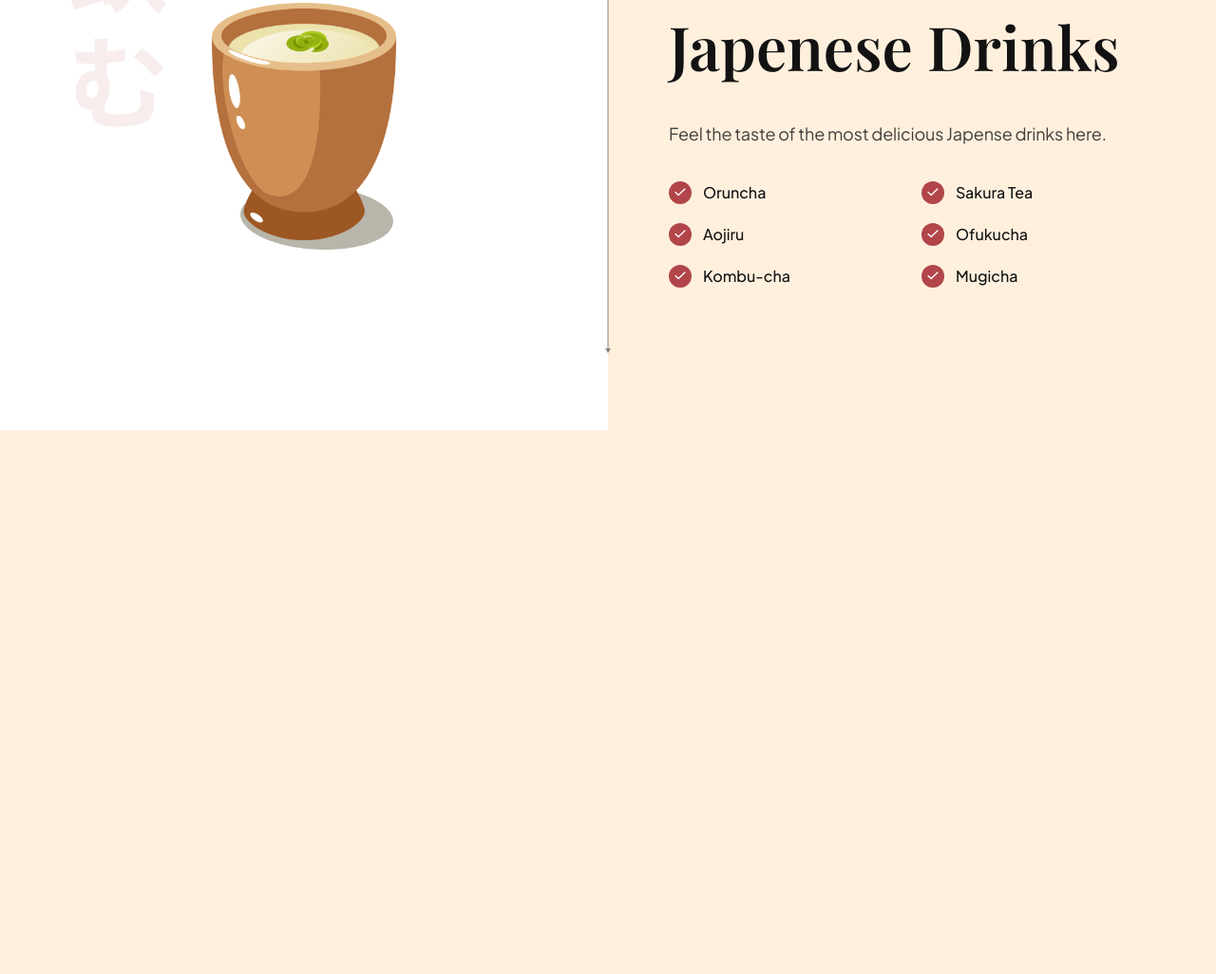
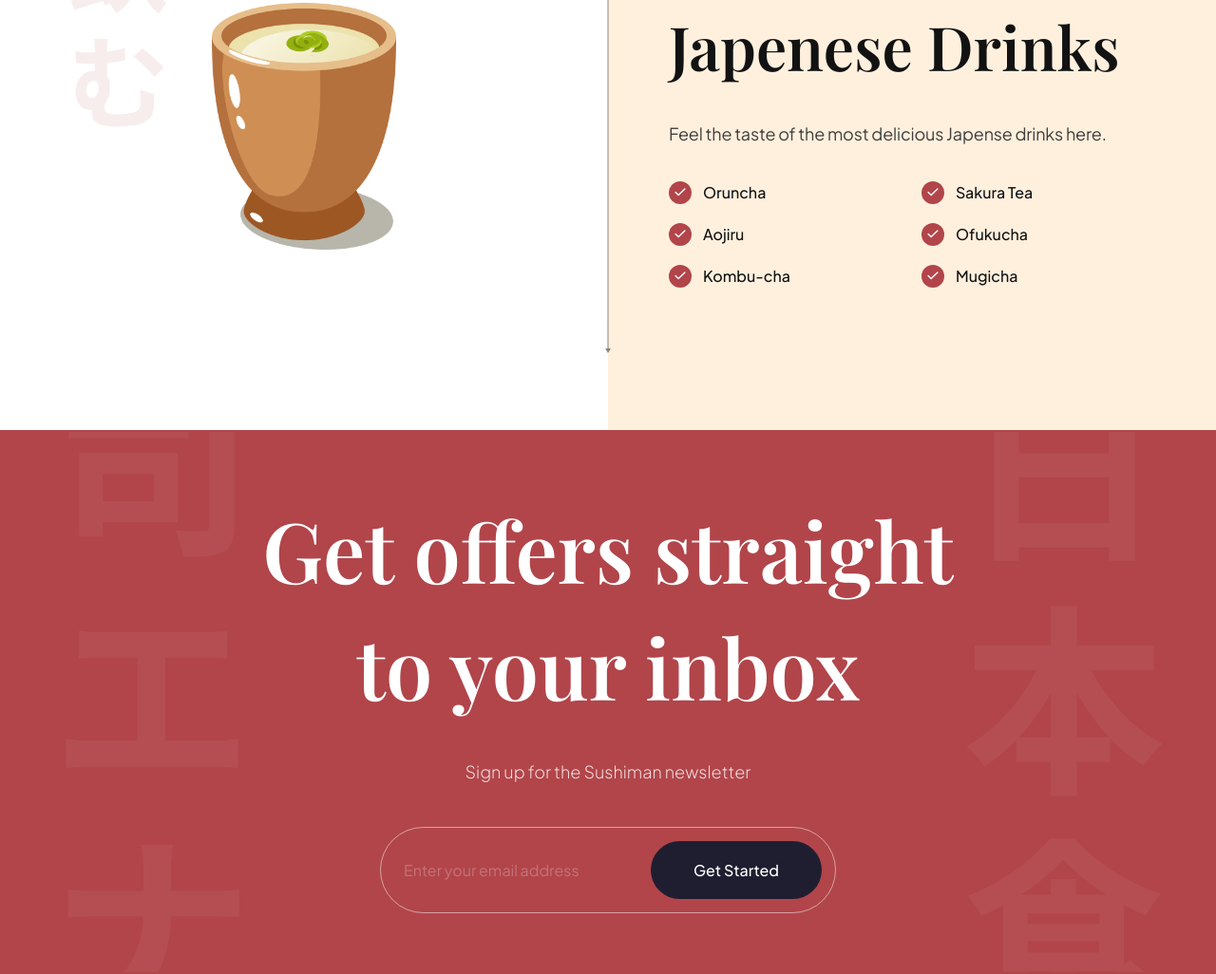
Before and after one commit to dennyaap/sushiman, a website built with Vite: page index.html in a window 1280 px wide. Shown: the part 3245-4271 px from the top of the page at 95% size. Before the commit the page ends 3698 px from the top, so only its background shows below. Built offline with nearby package versions, Linux system fonts and the light colour scheme.

Commit message:
feat: add subscribtion section

```diff
--- /dev/null
+++ b/css/sections/subscribe.css
@@ -0,0 +1,84 @@
+.subscribtion {
+    padding: 64px;
+
+    background: var(--primary-color);
+    background-image: url('../../assets/subscribe_bg.png');
+    background-position: center;
+    background-repeat: no-repeat;
+    background-size: contain;
+
+    flex-direction: column;
+    overflow: hidden;
+}
+
+.subscribtion h2 {
+    font-size: 88px;
+    font-family: var(--playfair-display);
+    font-weight: 600;
+    line-height: 123px;
+    text-align: center;
+
+    color: var(--color-white);
+}
+
+.subscribtion p {
+    font-size: 18px;
+    font-family: var(--plus-jakarta-sans);
+    font-weight: 300;
+    line-height: 36px;
+
+    color: rgba(255, 255, 255, 0.8);
+
+    margin-top: 32px;
+}
+
+.subscribtion__form {
+    min-width: 480px;
+    margin-top: 40px;
+
+    padding: 14px 14px 14px 24px;
+
+    display: flex;
+    gap: 10px;
+
+    border: 1px solid rgba(255, 255, 255, 0.5);
+    border-radius: 46px;
+}
+
+.subscribtion__form input {
+    flex: 1;
+
+    font-size: 16px;
+    font-weight: 400;
+    font-family: var(--plus-jakarta-sans);
+
+    color: var(--color-white);
+    opacity: 0.5;
+
+    background: transparent;
+    border: none;
+    outline: none;
+}
+
+.subscribtion__form input::placeholder {
+    color: var(--color-white);
+    opacity: 0.5;
+}
+
+.subscribtion__form button {
+    padding: 20px;
+
+    min-width: 180px;
+
+    font-size: 16px;
+    font-weight: 500;
+    font-family: var(--plus-jakarta-sans);
+    color: var(--color-white);
+
+    background: var(--black-400);
+    border-radius: 46px;
+    border: none;
+    border: none;
+
+    cursor: pointer;
+}
--- a/css/style.css
+++ b/css/style.css
@@ -6,6 +6,7 @@
 @import url('sections/about.css');
 @import url('sections/popular.css');
 @import url('sections/trending.css');
+@import url('sections/subscribe.css');
 
 :root {
     --playfair-display: 'Playfair Display', serif;
--- a/index.html
+++ b/index.html
@@ -306,6 +306,16 @@
                 </div>
             </div>
         </section>
+
+        <section class="subscribtion flex-center" id="services">
+            <h2 data-aos="flid-down">Get offers straight <br />to your inbox</h2>
+            <p data-aos="fade-up">Sign up for the Sushiman newsletter</p>
+
+            <div class="subscribtion__form" data-aos="fade-up">
+                <input type="text" placeholder="Enter your email address" />
+                <button>Get Started</button>
+            </div>
+        </section>
         <script src="js/script.js" type="module"></script>
     </body>
 </html>
```
